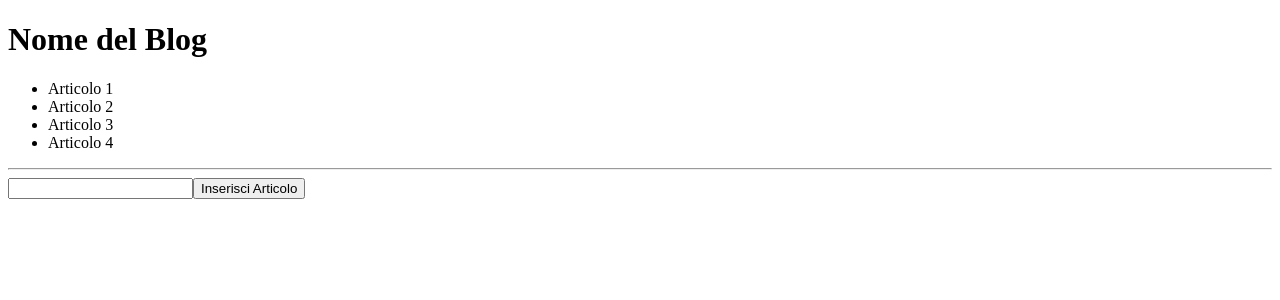
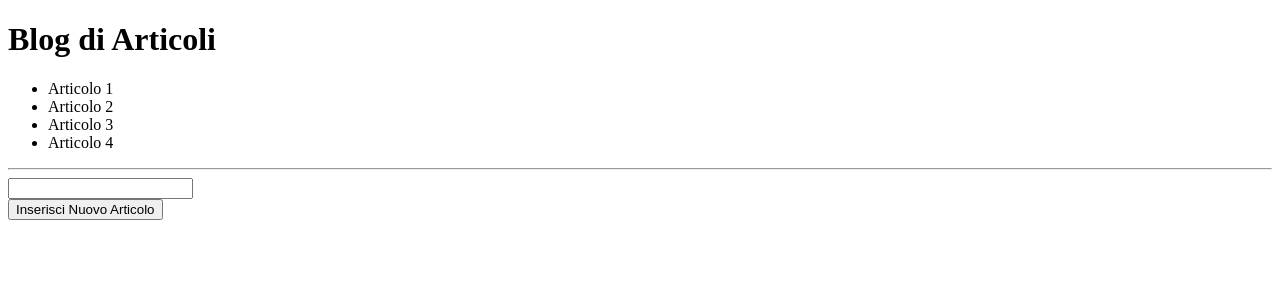
Before and after one commit to lorenzosalti/react-form, a React app: page / in a window 1280 px wide. Shown: the top 300 px of the page. Built offline with nearby package versions, Linux system fonts and the light colour scheme; the HTML template or start-up script is replaced by a standard one.

Commit message:
feat: modified static content

```diff
--- a/src/App.jsx
+++ b/src/App.jsx
@@ -16,7 +16,7 @@ function App() {
 
   return (
     <>
-      <h1>Nome del Blog</h1>
+      <h1>Blog di Articoli</h1>
 
       <ul>
         {articlesList.map((article, i) => <li key={i}>{article}</li>)}
@@ -26,7 +26,8 @@ function App() {
 
       <form onSubmit={handleSubmit}>
         <input type="text" value={newArticle} onChange={e => setNewArticle(e.target.value)} />
-        <button type="submit">Inserisci Articolo</button>
+        <br />
+        <button type="submit">Inserisci Nuovo Articolo</button>
       </form>
     </>
   )
```
